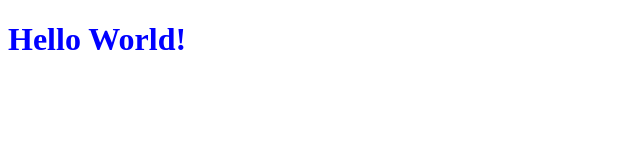
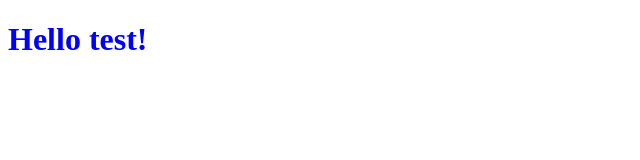
Before and after one commit to beholddevelopers/Behold-DND, a React (Vite) app: page / in a window 1280 px wide. Shown: the top 160 px of the page, without its empty margins (0-640 px from the left). Built offline with nearby package versions, Linux system fonts and the light colour scheme.

Commit message:
added gsap to project

```diff
--- a/package.json
+++ b/package.json
@@ -15,6 +15,8 @@
   "author": "",
   "license": "MIT",
   "dependencies": {
+    "@types/react": "^16.0.25",
+    "gsap": "^3.7.0",
     "react": "^17.0.2",
     "react-dom": "^17.0.2"
   },
--- a/src/App.tsx
+++ b/src/App.tsx
@@ -1,7 +1,20 @@
 import React, { Component } from "react";
+import { gsap } from "gsap";
 
-export default class App extends Component {
+
+interface myProps {
+	name: any
+}
+
+export default class App extends Component<myProps> {
 	render():React.ReactNode {
-		return (<h1>Hello World!</h1>);
+		return (<h1 onClick={this.handleClick}>Hello {this.props.name}!</h1>);
+	}
+
+	handleClick(event):void{
+		console.log("hello world")
+		gsap.to(event.target,2,{
+			marginTop:"100px"
+		})
 	}
 }
--- a/src/index.js
+++ b/src/index.js
@@ -4,4 +4,4 @@ import App from "./App";
 
 document.addEventListener("keydown", (e) => { if(e.key == "F5") location.reload(); });
 
-ReactDOM.render(<App />, document.getElementById("root"));
+ReactDOM.render(<App name="test" />, document.getElementById("root"));
--- a/tsconfig.json
+++ b/tsconfig.json
@@ -1,5 +1,6 @@
 {
     "compilerOptions": {
-        "jsx": "react"
+        "jsx": "react",
+        "esModuleInterop": true,
     }
 }
```
Also changed, not shown: .eslintrc.json, 2 other files (tests, documents, lock files or other folders).
